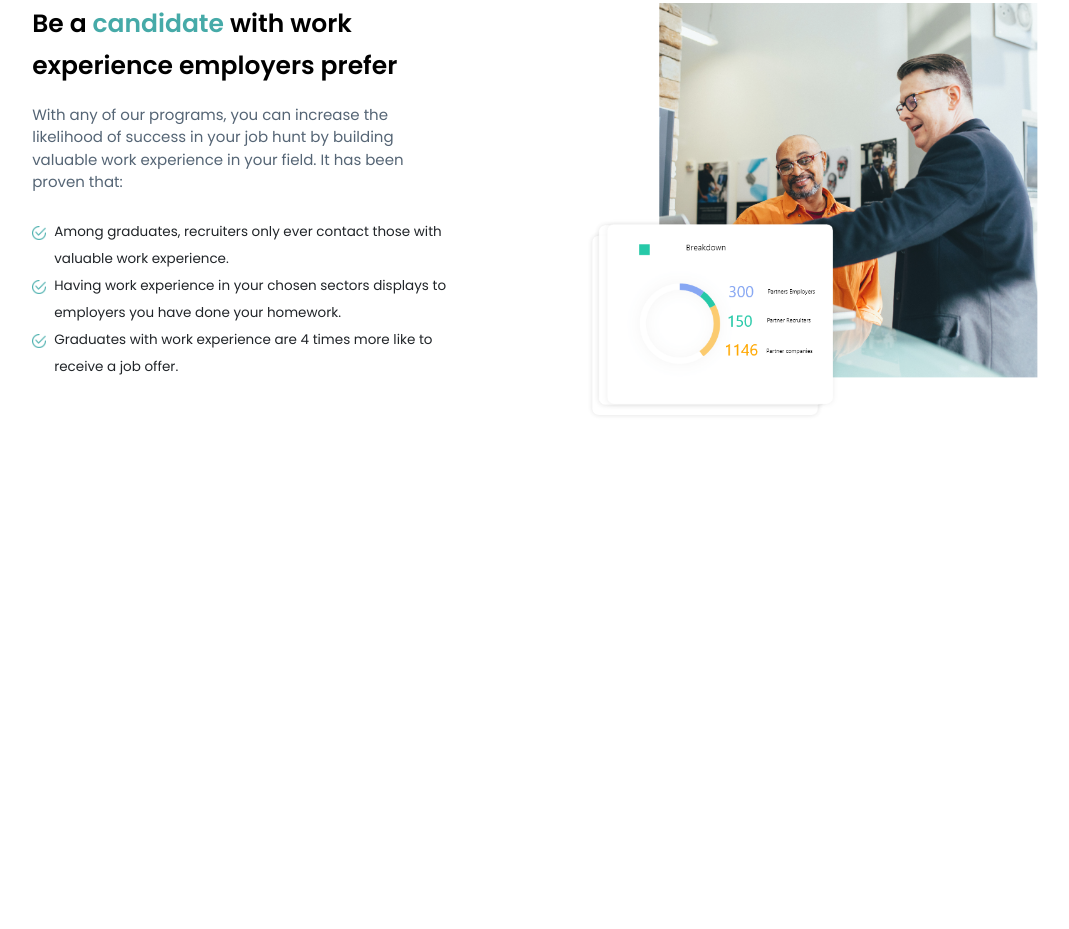
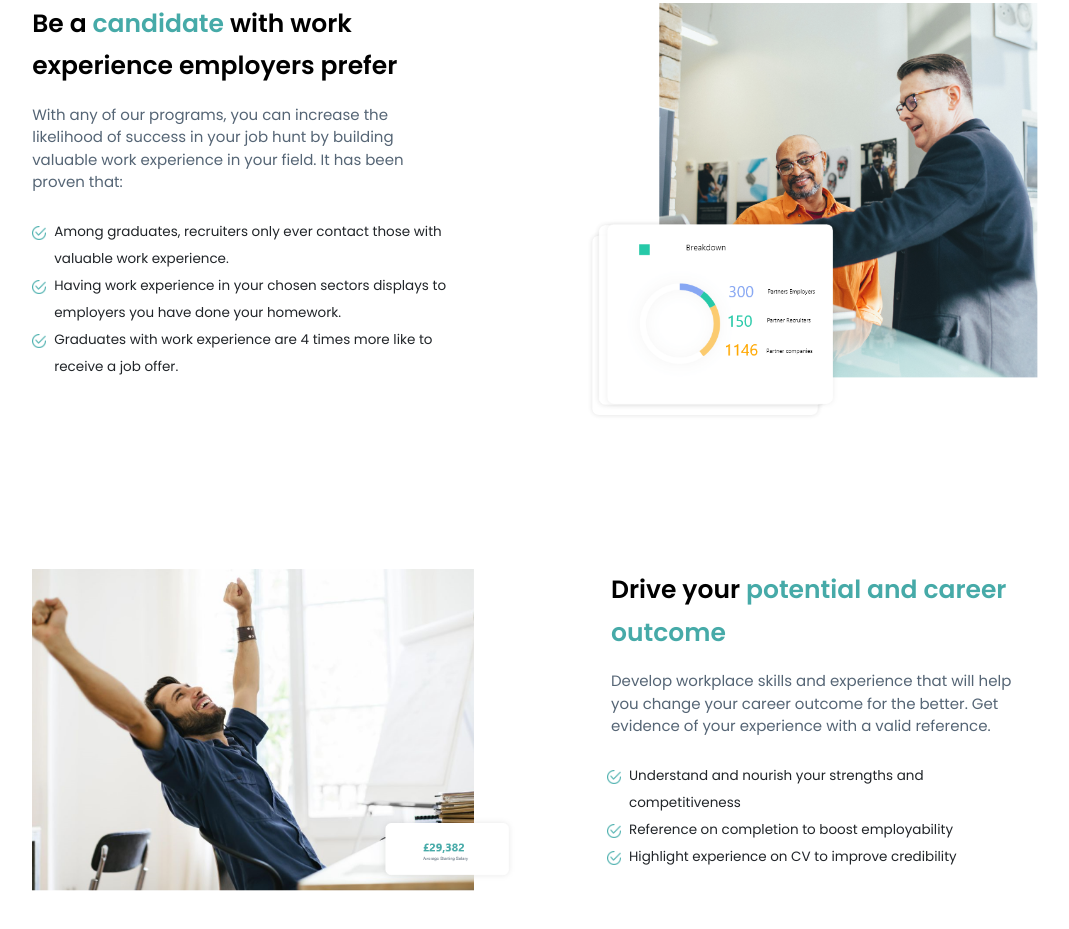
Before and after one commit to Abir-Hasan-GUB/Techway-Latest-project-fiverr-2, a website: page src/index.html in a window 1280 px wide. Shown: the part 4964-5893 px from the top of the page, without its empty margins (105-1174 px from the left). Before the commit the page ends 5485 px from the top, so only its background shows below. Drawn offline with Linux system fonts and the light colour scheme.

Commit message:
employment market done

```diff
--- a/src/index.html
+++ b/src/index.html
@@ -335,6 +335,32 @@
     </div>
 </div>
 
+<div class="row employDown mt-lg-5 pt-lg-5">
+    <div class="col-md-6 mt-lg-5">
+        <img class="img-fluid" src="images/drive-your-potential.png" alt="drive your protential">
+    </div>
+    <div class="col-md-6 employDownRight mt-lg-5  pl-5">
+        <h2 class="pl-4 ml-1"> Drive your <span class="colorText">potential and career outcome</span></h2>
+        <p class="pl-4 ml-1 py-2">Develop workplace skills and experience that will help you change your career outcome for the better. Get evidence of your experience with a valid reference.</p>
+
+        <ul class="list-unstyled pr-4 mr-1">
+            <div class="d-flex ml-4">
+                <img class="img-fluid mr-2 mt-2" src="images/check.png" alt=" check">
+             <li>Understand and nourish your strengths and competitiveness</li>
+            </div>
+            <div class="d-flex ml-4">
+                <img class="img-fluid mr-2 mt-2" src="images/check.png" alt=" check">
+                <li>Reference on completion to boost employability</li>
+            </div>
+           <div class="d-flex ml-4">
+            <img class="img-fluid mr-2 mt-2" src="images/check.png" alt=" check">
+            <li>Highlight experience on CV to improve credibility</li>
+           </div>
+        </ul>
+
+    </div>
+</div>
+
 <!-- ========================= employment market Down Part End ==================== -->
 
         </div>
```
